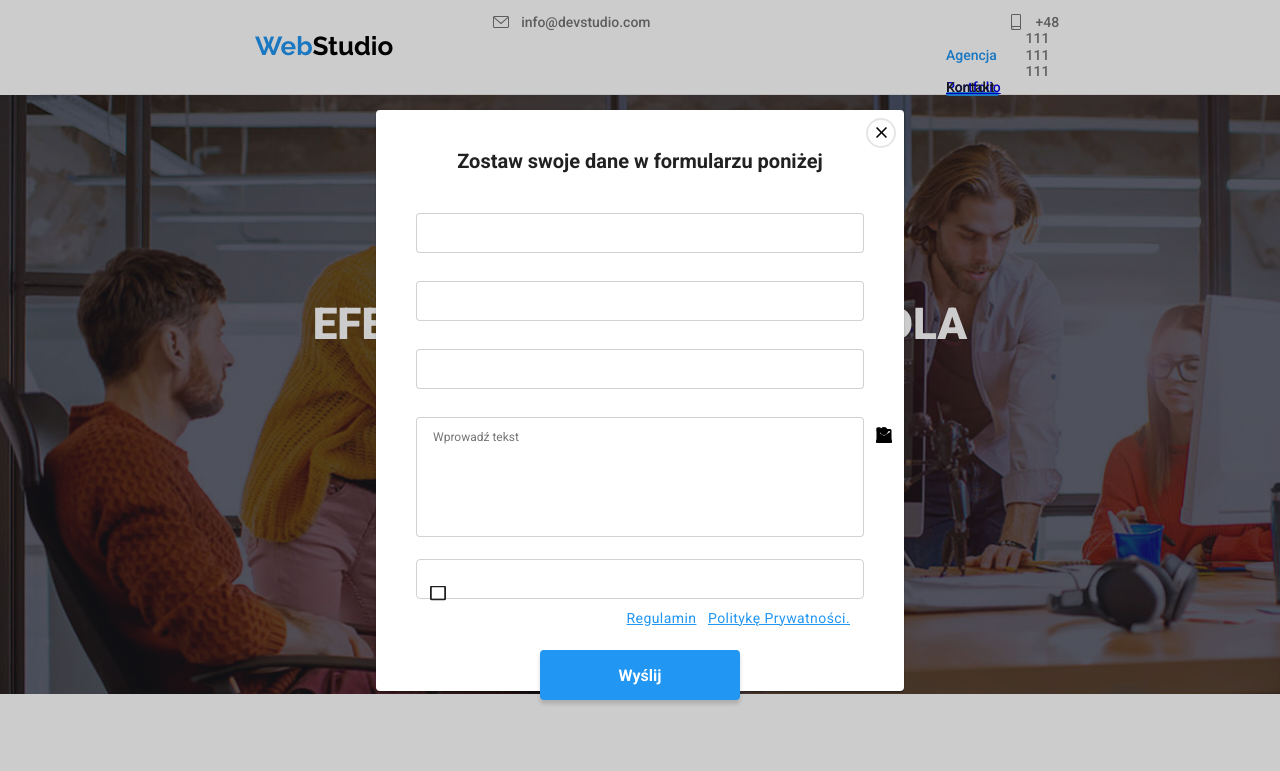
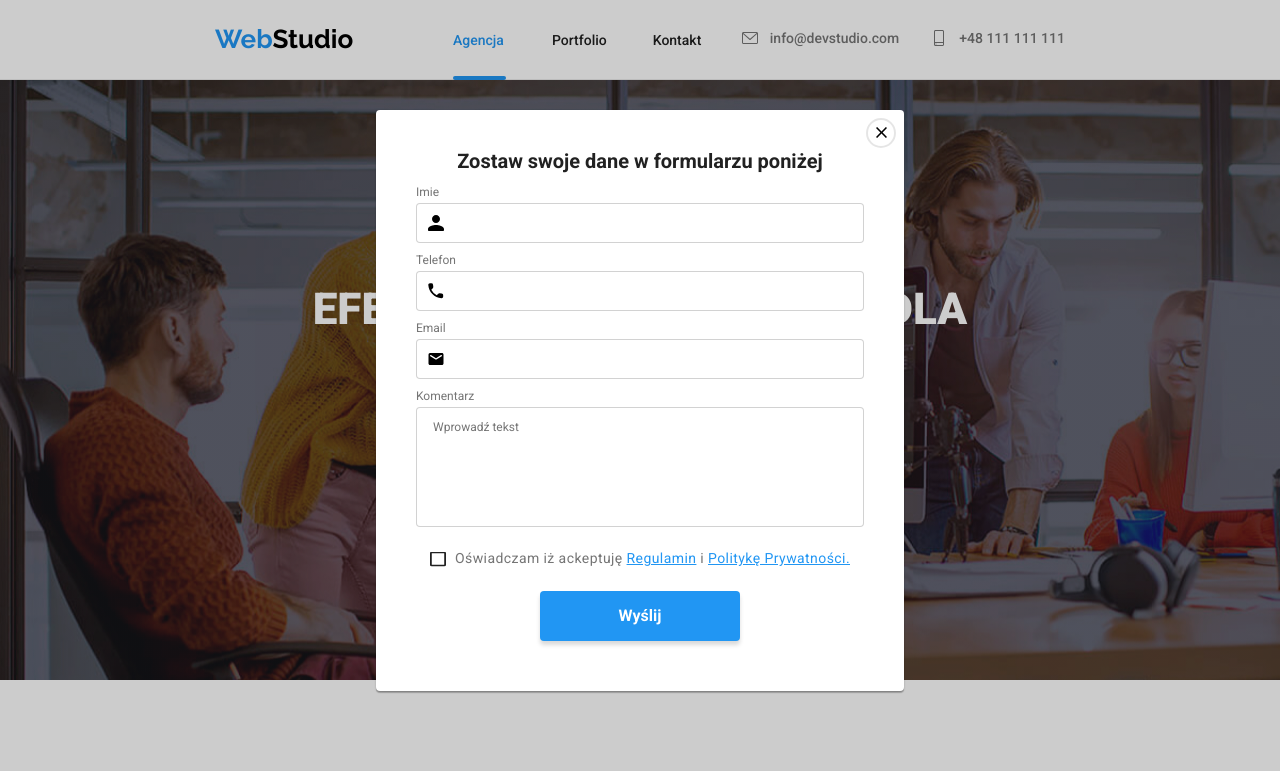
Before and after one commit to AnastazjaNikolaBokun/goit-markup-hw-07, a plain HTML site: page index.html in a window 1280 px wide. Both pictures are taken after a click on the button "Zamów usługe". Shown: the top 771 px of the page. Drawn offline with nearby package versions, Linux system fonts and the light colour scheme.

Commit message:
homework done

```diff
--- a/index.html
+++ b/index.html
@@ -26,19 +26,19 @@
       >
       <nav>
         <ul class="header__navigation">
-          <li class="header__navigation header__navigation--item">
+          <li class="header__navigation-item">
             <a href="#agencja" class="link link--is-active-agencja">Agencja</a>
           </li>
-          <li class="header__navigation header__navigation--item">
-            <a href="portfolio.html">Portfolio</a>
+          <li class="header__navigation-item">
+            <a href="portfolio.html" class="link">Portfolio</a>
           </li>
-          <li class="header__navigation header__navigation--item">
+          <li class="header__navigation-item">
             <a href="#kontakt" class="link">Kontakt</a>
           </li>
         </ul>
       </nav>
       <ul class="header__address">
-        <div class="header__address header__adres--list">
+        <div class="header__address-list">
           <li>
             <a class="link link--color" href="mailto:info@devstudio.com">
               <svg class="header__icon">
@@ -52,7 +52,7 @@
             >
           </li>
         </div>
-        <div class="header__address header__adres--list">
+        <div class="header__address-list">
           <li>
             <a class="link link--color" href="tel:+48111111111">
               <svg class="header__icon header__icon--smartphone">
@@ -608,7 +608,7 @@
               <p class="modal-content__text" id="contact-details">
                 Zostaw swoje dane w formularzu poniżej
               </p>
-              <label class="model-content__label">
+              <label class="modal-content__label">
                 Imie
                 <input
                   class="modal-content__input"
@@ -619,7 +619,7 @@
                   <use href="./images/icons.svg#icon-human"></use>
                 </svg>
               </label>
-              <label class="model-content__label">
+              <label class="modal-content__label">
                 Telefon
                 <input
                   class="modal-content__input"
@@ -630,14 +630,14 @@
                   <use href="./images/icons.svg#icon-phone"></use>
                 </svg>
               </label>
-              <label class="model-content__label">
+              <label class="modal-content__label">
                 Email
                 <input class="modal-content__input" type="email" name="email" />
                 <svg class="modal-content__svg">
                   <use href="./images/icons.svg#icon-envelope-modal"></use>
                 </svg>
               </label>
-              <label class="model-content__label">
+              <label class="modal-content__label">
                 Komentarz
                 <textarea
                   class="modal-content__textarea"
@@ -647,9 +647,9 @@
               </label>
             </div>
             <div class="modal-terms" role="group">
-              <label class="model-content__label">
+              <label>
                 <input
-                  class="modal-content__input checkbox hidden-checkbox"
+                  class="checkbox hidden-checkbox"
                   type="checkbox"
                   name="terms-condition"
                   value="terms-condition"
--- a/sass/components/_modal.scss
+++ b/sass/components/_modal.scss
@@ -40,7 +40,7 @@
 }
 
 .modal-content {
-  color: var(--text-color-second);
+  color: $text-color-second;
   display: flex;
   flex-direction: column;
   margin: 0;
@@ -60,7 +60,7 @@
     font-size: 12px;
     font-weight: 400;
     line-height: 1.17;
-    color: var(--text-color-second);
+    color: $text-color-second;
     padding-bottom: 10px;
     position: relative;
   }
@@ -116,7 +116,7 @@
 }
 
 .modal-terms {
-  color: var(--text-color-second);
+  color: $text-color-second;
   position: relative;
   text-align: right;
   padding-right: 14px;
--- a/sass/components/_page-header.scss
+++ b/sass/components/_page-header.scss
@@ -1,5 +1,4 @@
 .header {
-  width: 1200px;
   margin: 0 auto;
   display: flex;
   padding: 0 215px 0 215px;
@@ -21,7 +20,7 @@
     left: 453px;
     padding: 0;
   }
-  &__navigation--item:nth-child(-n + 2) {
+  &__navigation-item:nth-child(-n + 2) {
     padding-right: 46px;
     padding-bottom: 0;
   }
@@ -33,19 +32,22 @@
     list-style: none;
     align-items: flex-start;
   }
-  &__address--list {
+  &__address-list {
     display: flex;
   }
-  &__address--list:hover svg,
-  &__address--list:focus svg {
+  &__address-list:hover svg,
+  &__address-list:focus svg {
     fill: $mark-color;
+    color: $mark-color;
     transition: fill 250ms cubic-bezier(0.4, 0, 0.2, 1);
   }
-  &__address--list:hover a,
-  &__address--list:focus a {
-    fill: $mark-color;
+  &__address-list:hover a,
+  &__address-list:focus a {
+    fill: $text-color-third;
+    color: $mark-color;
     transition: fill 250ms cubic-bezier(0.4, 0, 0.2, 1);
   }
+
   &__icon {
     width: 20px;
     height: 16px;
```
Also changed, not shown: portfolio.html (+5 -5 lines), css/main.min.css, 1 other file.
